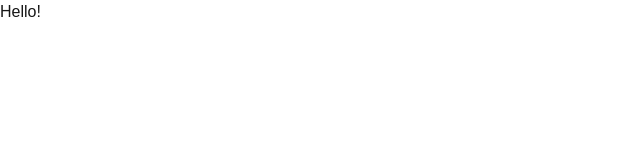
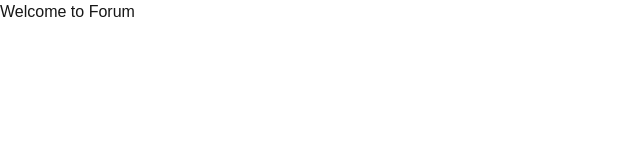
Before and after one commit to millwheel/forum-business, a Next.js app in the folder forum-front/: page / in a window 1280 px wide. Shown: the top 160 px of the page, without its empty margins (0-640 px from the left). Built offline with nearby package versions, Linux system fonts and the light colour scheme.

Commit message:
feat: Add not found page'

```diff
--- /dev/null
+++ b/forum-front/src/app/not-found.tsx
@@ -0,0 +1,3 @@
+export default function NotFound() {
+  return <h1>Page Not Found</h1>;
+}
--- a/forum-front/src/app/page.tsx
+++ b/forum-front/src/app/page.tsx
@@ -1,3 +1,21 @@
-export default function Page() {
-  return <h1>Hello!</h1>
+"use client";
+
+import { useRouter } from "next/navigation";
+import { useEffect } from "react";
+
+export default function HomePage() {
+  const router = useRouter();
+
+  useEffect(() => {
+    const token = document.cookie.includes("access_token");
+    if (token) {
+      router.push("/forums");
+    }
+  }, []);
+
+  return (
+    <div>
+      <h1>Welcome to Forum</h1>
+    </div>
+  );
 }
```
